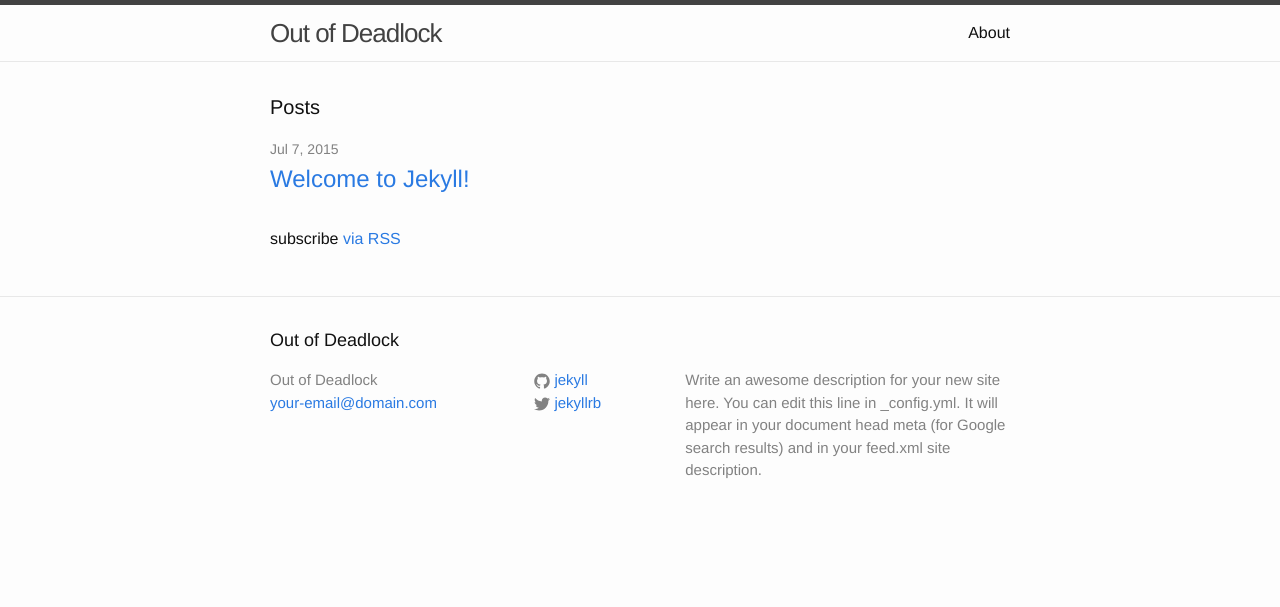
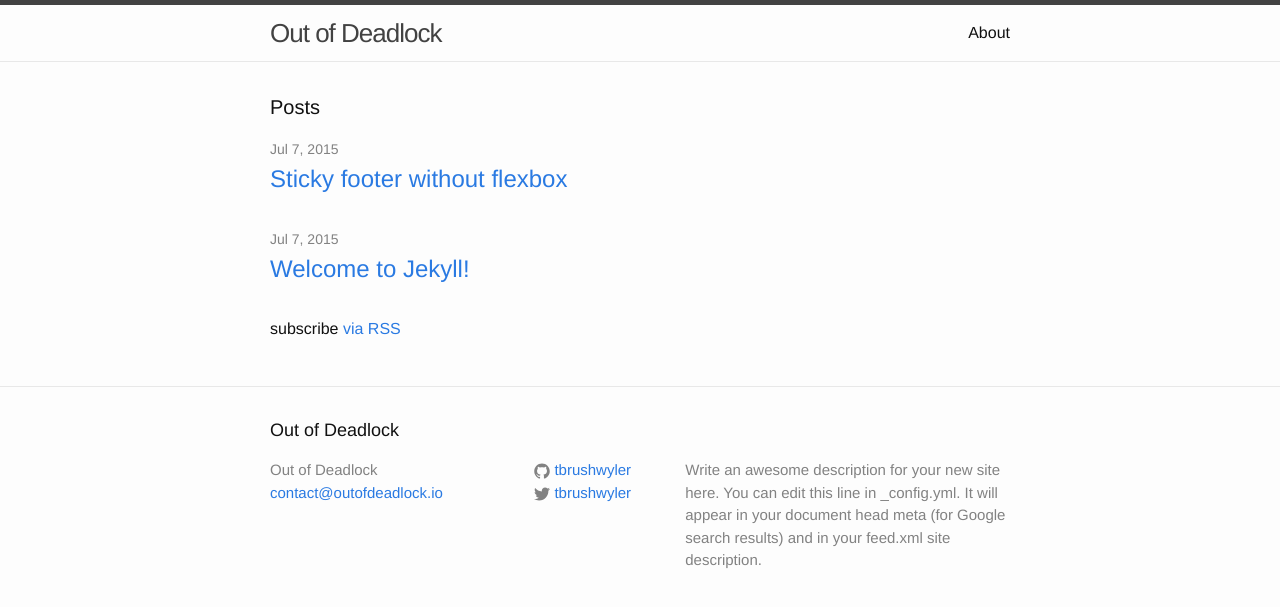
Before and after one commit to tbrushwyler/blog-jekyll, a Jekyll site: the page built from index.html, in a window 1280 px wide. Shown: the top 607 px of the page. Built offline with Jekyll 4.4.1, drawn with Linux system fonts in a browser that asks for light colours.

```diff
--- a/_config.yml
+++ b/_config.yml
@@ -1,14 +1,14 @@
 # Site settings
 title: Out of Deadlock
-email: your-email@domain.com
+email: contact@outofdeadlock.io
 description: > # this means to ignore newlines until "baseurl:"
   Write an awesome description for your new site here. You can edit this
   line in _config.yml. It will appear in your document head meta (for
   Google search results) and in your feed.xml site description.
 baseurl: "" # the subpath of your site, e.g. /blog/
 url: "http://outofdeadlock.io" # the base hostname & protocol for your site
-twitter_username: jekyllrb
-github_username:  jekyll
+twitter_username: tbrushwyler
+github_username:  tbrushwyler
 
 # Build settings
 markdown: kramdown
```
Also changed, not shown: _posts/2015-07-07-sticky-footers.markdown (added, +51 -0 lines), .travis.yml.
